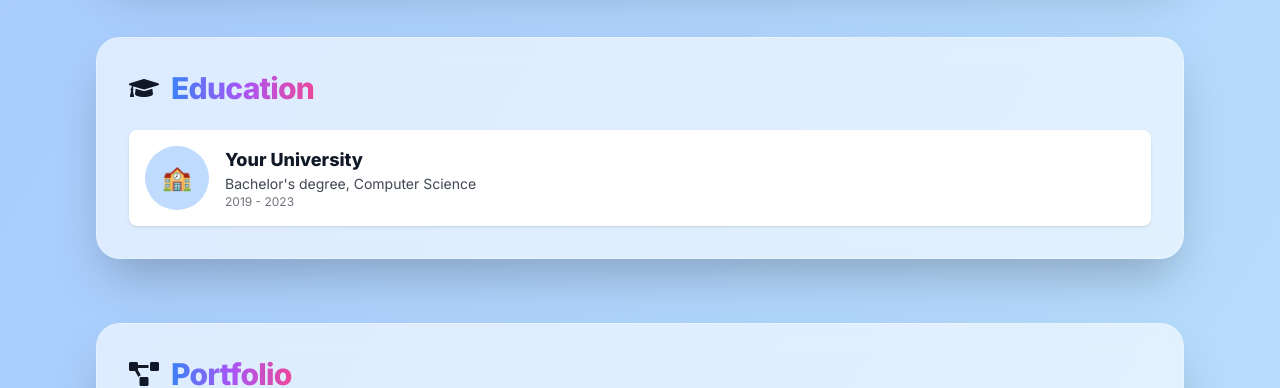
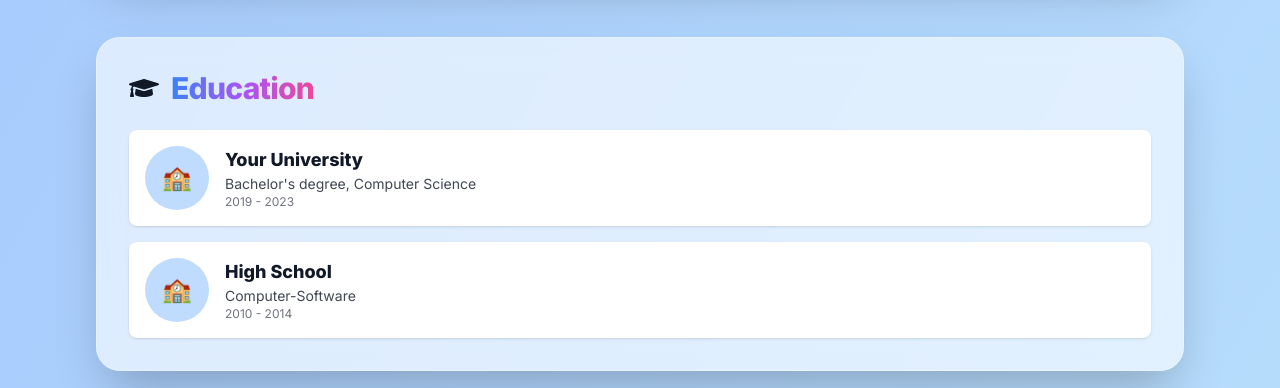
Before and after one commit to qafariamirhossein/modern-resume, a React (Vite) app: page / in a window 1280 px wide. Shown: the part 1240-1628 px from the top of the page. Built offline with nearby package versions, Linux system fonts and the light colour scheme.

Commit message:
Add new education

```diff
--- a/src/assets/Education.tsx
+++ b/src/assets/Education.tsx
@@ -1,17 +1,48 @@
 import { useTranslation } from 'react-i18next';
+
+const educationEntries = [
+  {
+    school: (t: (key: string) => string) => t('education_school'),
+    degree: (t: (key: string) => string) => t('education_degree'),
+    period: (t: (key: string) => string) => t('education_period'),
+    icon: '🏫',
+    isTranslated: true,
+  },
+  {
+    school: (t: (key: string) => string) => t('education_school_high'),
+    degree: (t: (key: string) => string) => t('education_degree_high'),
+    period: (t: (key: string) => string) => t('education_period_high'),
+    icon: '🏫',
+    isTranslated: false,
+  },
+  // {
+  //   school: (t: (key: string) => string) => t('education_school_fake'),
+  //   degree: (t: (key: string) => string) => t('education_degree_fake'),
+  //   period: (t: (key: string) => string) => t('education_period_fake'),
+  //   icon: '🎓',
+  //   isTranslated: false,
+  // },
+];
 
 const Education = () => {
   const { t } = useTranslation();
   return (
-    <div className="flex flex-col md:flex-row items-center gap-4 bg-white dark:bg-gray-700 p-4 rounded-lg shadow animate-fade-in">
-      <div className="flex-shrink-0 w-16 h-16 bg-blue-200 dark:bg-blue-900 rounded-full flex items-center justify-center text-2xl font-bold">
-        <span>🏫</span>
-      </div>
-      <div>
-        <div className="font-bold text-lg">{t('education_school')}</div>
-        <div className="text-sm opacity-80">{t('education_degree')}</div>
-        <div className="text-xs opacity-60">{t('education_period')}</div>
-      </div>
+    <div className="flex flex-col gap-4">
+      {educationEntries.map((entry, idx) => (
+        <div
+          key={idx}
+          className="flex flex-col md:flex-row items-center gap-4 bg-white dark:bg-gray-700 p-4 rounded-lg shadow animate-fade-in"
+        >
+          <div className="flex-shrink-0 w-16 h-16 bg-blue-200 dark:bg-blue-900 rounded-full flex items-center justify-center text-2xl font-bold">
+            <span>{entry.icon}</span>
+          </div>
+          <div>
+            <div className="font-bold text-lg">{entry.school(t)}</div>
+            <div className="text-sm opacity-80">{entry.degree(t)}</div>
+            <div className="text-xs opacity-60">{entry.period(t)}</div>
+          </div>
+        </div>
+      ))}
     </div>
   );
 };
--- a/src/i18n.ts
+++ b/src/i18n.ts
@@ -46,6 +46,12 @@ const resources = {
       education_school: 'Your University',
       education_degree: "Bachelor's degree, Computer Science",
       education_period: '2019 - 2023',
+      education_school_high: 'High School',
+      education_degree_high: 'Computer-Software',
+      education_period_high: '2010 - 2014',
+      education_school_fake: 'Fake University',
+      education_degree_fake: 'Fake Degree',
+      education_period_fake: '2000 - 2004',
       skills_list: [
         { name: 'JavaScript', level: 90 },
         { name: 'React', level: 85 },
@@ -154,6 +160,12 @@ const resources = {
       education_school: 'دانشگاه شما',
       education_degree: 'کارشناسی علوم کامپیوتر',
       education_period: '۱۳۹۸ - ۱۴۰۲',
+      education_school_high: 'دبیرستان',
+      education_degree_high: 'رشته نرم‌افزار',
+      education_period_high: '۱۳۸۹ - ۱۳۹۳',
+      education_school_fake: 'دانشگاه ساختگی',
+      education_degree_fake: 'مدرک ساختگی',
+      education_period_fake: '۱۳۷۹ - ۱۳۸۳',
       skills_list: [
         { name: 'جاوااسکریپت', level: 90 },
         { name: 'ری‌اکت', level: 85 },
```
